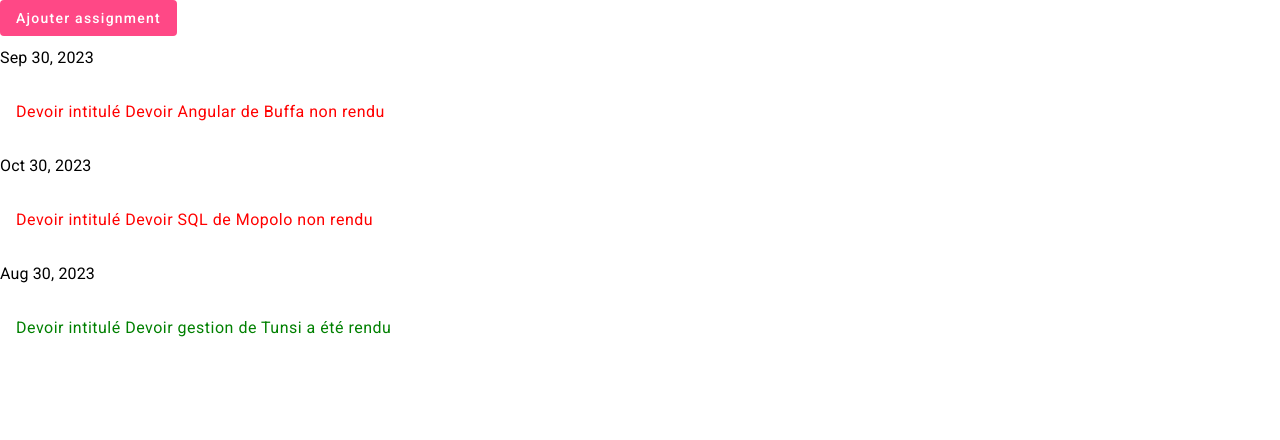
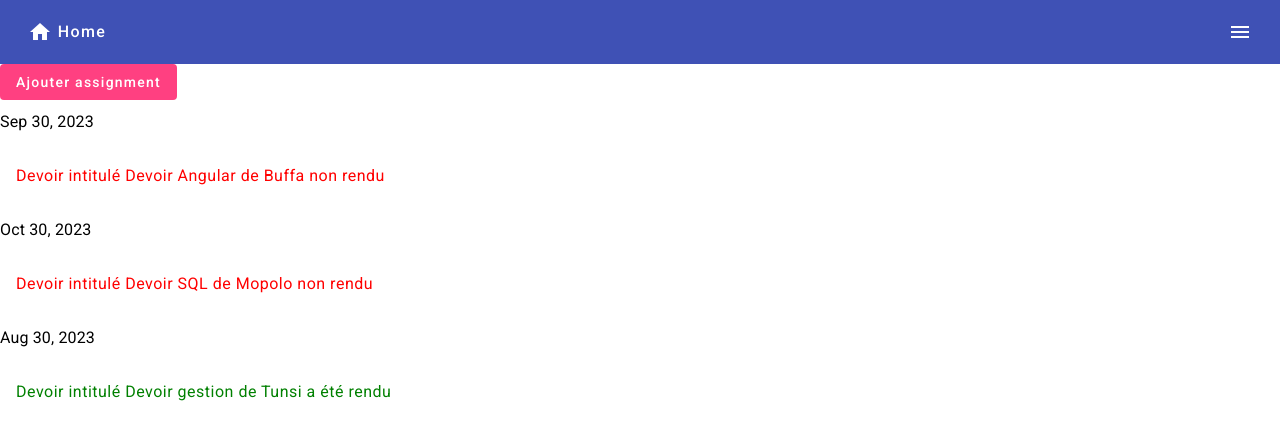
Before and after one commit to gando537/assignement-app, an Angular app: page / in a window 1280 px wide. Shown: the top 440 px of the page. Built offline with nearby package versions, Linux system fonts and the light colour scheme.

Commit message:
exercice du cours

```diff
--- a/src/app/app.module.ts
+++ b/src/app/app.module.ts
@@ -19,6 +19,8 @@ import { MatNativeDateModule} from '@angular/material/core';
 import { AssignementDetailComponent } from './assignments/assignement-detail/assignement-detail.component';
 import { NonRenduDirective } from './shared/non-rendu.directive';
 import { AddAssignementComponent } from './assignments/add-assignement/add-assignement.component';
+import { MatToolbarModule } from '@angular/material/toolbar';
+import { MatIconModule } from '@angular/material/icon';
 
 @NgModule({
   declarations: [
@@ -42,7 +44,9 @@ import { AddAssignementComponent } from './assignments/add-assignement/add-assig
     MatFormFieldModule,
     FormsModule,
     MatDatepickerModule,
-    MatNativeDateModule
+    MatNativeDateModule,
+    MatToolbarModule,
+    MatIconModule
   ],
   providers: [],
   bootstrap: [AppComponent]
--- a/src/app/assignments/assignments.component.css
+++ b/src/app/assignments/assignments.component.css
@@ -11,3 +11,16 @@
     flex-direction: column;
     margin: 5px;
 }
+
+.example-spacer {
+    flex: 1 1 auto;
+}
+
+.menu {
+    font-size: medium;
+}
+
+#_menu {
+    padding-left: 0px;
+    margin-left: -10px;
+}
--- a/src/app/assignments/assignments.component.html
+++ b/src/app/assignments/assignments.component.html
@@ -1,3 +1,11 @@
+<mat-toolbar color="primary">
+    <mat-toolbar-row>
+        <button mat-icon-button class="menu"> <mat-icon>home</mat-icon></button>
+        <button mat-button class="menu" id="_menu">Home</button>
+        <span class="example-spacer"></span>
+        <button mat-icon-button class="example-icon"><mat-icon>menu</mat-icon></button>
+    </mat-toolbar-row>
+</mat-toolbar>
 <main *ngIf="!formVisible">
     <button mat-flat-button color="accent" (click)="formVisible = true">Ajouter assignment</button>
         <mat-list *ngFor="let assignment of assignments">
```
